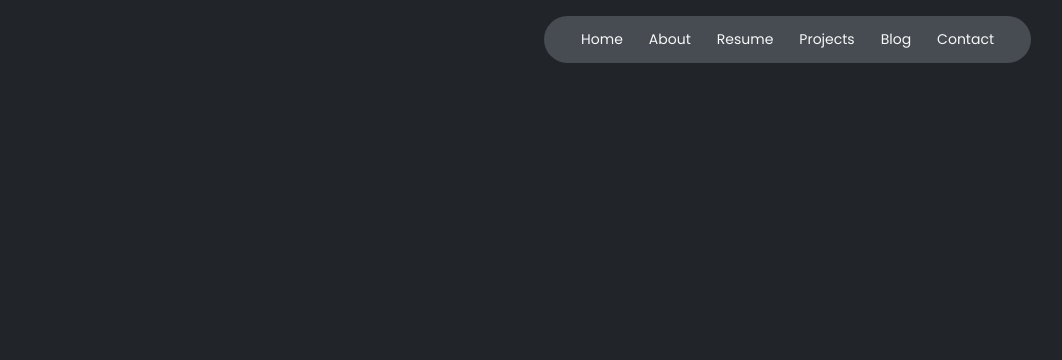
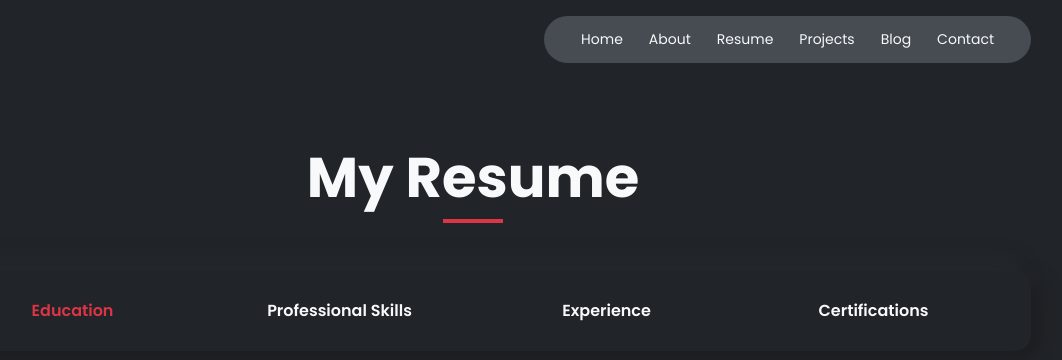
Before and after one commit to Deniya-Edwinraj/Deniya-Edwinaj-Portfolio, a React (Vite) app: page /resume in a window 1280 px wide. Shown: the top 360 px of the page, without its empty margins (167-1229 px from the left). Built offline with nearby package versions, Linux system fonts and the light colour scheme.

Commit message:
Blog page

```diff
--- a/src/App.css
+++ b/src/App.css
@@ -209,3 +209,7 @@ padding: 15px 20px;
   border: none;
   color: white;
 }
+
+.tab-item:hover {
+  color: #dc3545 !important;
+}
--- a/src/App.jsx
+++ b/src/App.jsx
@@ -1,29 +1,39 @@
-import { useState, useEffect } from 'react';
-import { BrowserRouter as Router, Routes, Route } from 'react-router-dom';
-import 'bootstrap/dist/css/bootstrap.min.css';
-import 'bootstrap/dist/js/bootstrap.bundle.min.js';
-import 'bootstrap-icons/font/bootstrap-icons.css';
-import './App.css';
-import ScrollToTop from './Components/ScrollToTop';
-import BackToTop from './Components/BackToTop';
-import Header from './Components/Header';
-import Footer from './Components/Footer';
-import Home from './Pages/Home';
-import About from './Pages/About';
-import Contact from './Pages/Contact';
+import { useState, useEffect } from "react";
+import { BrowserRouter as Router, Routes, Route } from "react-router-dom";
+import "bootstrap/dist/css/bootstrap.min.css";
+import "bootstrap/dist/js/bootstrap.bundle.min.js";
+import "bootstrap-icons/font/bootstrap-icons.css";
+import "./App.css";
+import ScrollToTop from "./Components/ScrollToTop";
+import BackToTop from "./Components/BackToTop";
+import Header from "./Components/Header";
+import Footer from "./Components/Footer";
+import Home from "./Pages/Home";
+import About from "./Pages/About";
+import Contact from "./Pages/Contact";
+import Resume from "./Pages/Resume";
+import Project from "./Pages/Project";
+import Blog from "./Pages/Blog";
 
 function App() {
-  const [activeSection, setActiveSection] = useState('about');
+  const [activeSection, setActiveSection] = useState("about");
 
   useEffect(() => {
-    const sectionIds = ['about', 'education', 'resume', 'projects', 'blog', 'contact'];
+    const sectionIds = [
+      "about",
+      "education",
+      "resume",
+      "projects",
+      "blog",
+      "contact",
+    ];
     const sectionElements = sectionIds
-      .map(id => document.getElementById(id))
+      .map((id) => document.getElementById(id))
       .filter(Boolean); // skip nulls
 
     const observer = new IntersectionObserver(
-      entries => {
-        const visible = entries.find(entry => entry.isIntersecting);
+      (entries) => {
+        const visible = entries.find((entry) => entry.isIntersecting);
         if (visible) {
           setActiveSection(visible.target.id);
         }
@@ -31,29 +41,35 @@ function App() {
       { threshold: 0.6 } // Adjust how much of the section needs to be visible
     );
 
-    sectionElements.forEach(el => observer.observe(el));
+    sectionElements.forEach((el) => observer.observe(el));
 
     return () => {
-      sectionElements.forEach(el => observer.unobserve(el));
+      sectionElements.forEach((el) => observer.unobserve(el));
     };
   }, []);
 
   return (
     <>
       <Router>
-      <ScrollToTop/>
-      <Header activeSection={activeSection} setActiveSection={setActiveSection}/>
+        <ScrollToTop />
+        <Header
+          activeSection={activeSection}
+          setActiveSection={setActiveSection}
+        />
         <div className="App">
           <Routes>
             <Route path="/" element={<Home />} />
             <Route path="/about" element={<About />} />
             <Route path="/contact" element={<Contact />} />
+            <Route path="/resume" element={<Resume />} />
+            <Route path="/projects" element={<Project />} />
+            <Route path="/blog" element={<Blog />} />
           </Routes>
         </div>
         <BackToTop />
       </Router>
     </>
-  )
+  );
 }
 
-export default App
+export default App;
--- /dev/null
+++ b/src/Components/BlogCard.jsx
@@ -0,0 +1,18 @@
+import React from 'react';
+
+const BlogCard = ({ image, category, time, title }) => {
+  return (
+    <div className="card col-md-3 bg-dark text-light border-0 rounded-4 shadow p-3">
+      <img src={image} className="card-img-top rounded-3 w-100" alt={title} style={{height: '250px'}} />
+      <div className="card-body">
+        <div className="d-flex justify-content-between align-items-center mb-2 small">
+          <span className="text-danger fw-bold">{category.toUpperCase()}</span>
+          <span className="text-secondary"><i className="bi bi-clock"></i> {time}</span>
+        </div>
+        <h5 className="card-title fw-semibold">{title}</h5>
+      </div>
+    </div>
+  );
+};
+
+export default BlogCard;
--- a/src/Constants/Data.jsx
+++ b/src/Constants/Data.jsx
@@ -126,3 +126,30 @@ export const educationData = [
     imageSrc: education1,
   },
 ];
+
+export const blogData = [
+  {
+    image: 'https://source.unsplash.com/400x300/?podcast,studio',
+    category: 'Application',
+    time: '5 min read',
+    title: 'Mobile app landing design & app maintain',
+  },
+  {
+    image: 'https://source.unsplash.com/400x300/?coding,react',
+    category: 'Development',
+    time: '8 min read',
+    title: 'React Hooks best practices in 2025',
+  },
+    {
+    image: 'https://source.unsplash.com/400x300/?podcast,studio',
+    category: 'Application',
+    time: '5 min read',
+    title: 'Mobile app landing design & app maintain',
+  },
+  {
+    image: 'https://source.unsplash.com/400x300/?coding,react',
+    category: 'Development',
+    time: '8 min read',
+    title: 'React Hooks best practices in 2025',
+  }
+];
--- /dev/null
+++ b/src/Pages/Blog.jsx
@@ -0,0 +1,20 @@
+import { useEffect, useState } from "react";
+import { motion } from "framer-motion";
+import { blogData } from "../Constants/Data";
+import BlogCard from "../Components/BlogCard";
+
+export default function Blog() {
+  return (
+    <section id="blog" className="text-light py-5 mt-5">
+      <div className="container text-center">
+                  <p className="text-danger">Visit my blog and keep your feedback</p>
+          <h1 className="display-4 fw-bold">My Blog</h1>
+        <div className="mt-5 d-flex flex-wrap gap-4 justify-content-center">
+          {blogData.map((card, index) => (
+            <BlogCard key={index} {...card} />
+          ))}
+        </div>
+      </div>
+    </section>
+  );
+}
--- /dev/null
+++ b/src/Pages/Project.jsx
@@ -0,0 +1,13 @@
+import { useEffect, useState } from "react";
+import { motion } from "framer-motion";
+
+export default function Project() {
+
+  return (
+    <section id="projects" className="text-light py-5 mt-5">
+      <div className="container">
+project
+      </div>
+    </section>
+  );
+}
--- /dev/null
+++ b/src/Pages/Resume.jsx
@@ -0,0 +1,37 @@
+import { useEffect, useState } from "react";
+import { motion } from "framer-motion";
+
+export default function Resume() {
+  const [activeTab, setActiveTab] = useState("Education");
+
+  const tabs = ["Education", "Professional Skills", "Experience", "Certifications"];
+  return (
+    <section id="resume" className="text-light py-5 mt-5">
+      <div className="container">
+        <div className="row py-5 d-flex justify-content-center align-items-center text-center">
+          <h1 className="display-4 fw-bold">My Resume</h1>
+          <div
+            className="bg-danger"
+            style={{ width: "60px", height: "4px" }}
+          ></div>
+
+          <div className="mt-5">
+            <div className="col-12 d-flex align-items-center p-4 shadow-box text-white rounded-4">
+              {tabs.map((tab) => (
+                <div
+                  key={tab}
+                  onClick={() => setActiveTab(tab)}
+                  className={`px-4 py-1 rounded-4 text-center fw-semibold tab-item
+            ${activeTab === tab ? "text-danger" : "text-light"}`}
+                  style={{ cursor: "pointer", flex: 1 }}
+                >
+                  {tab}
+                </div>
+              ))}
+            </div>
+          </div>
+        </div>
+      </div>
+    </section>
+  );
+}
```
Lines whose indentation alone changed are shown as unchanged.
